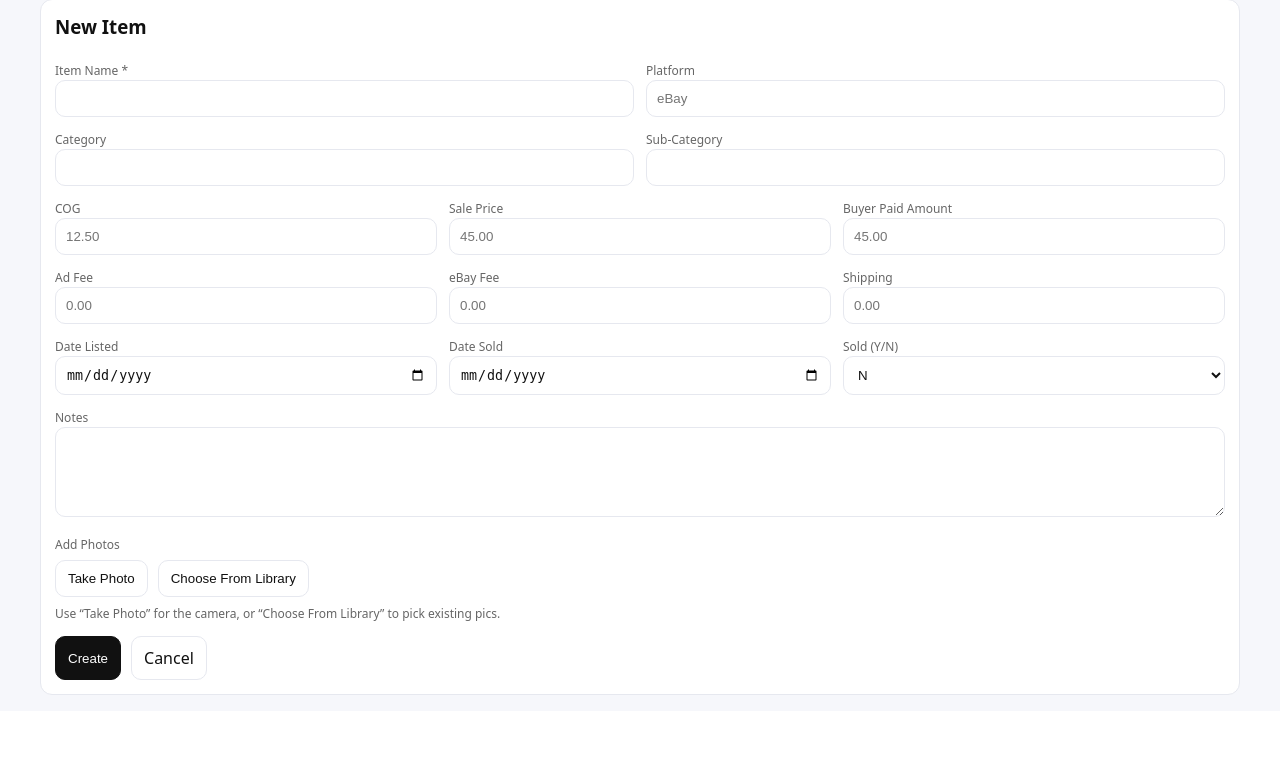
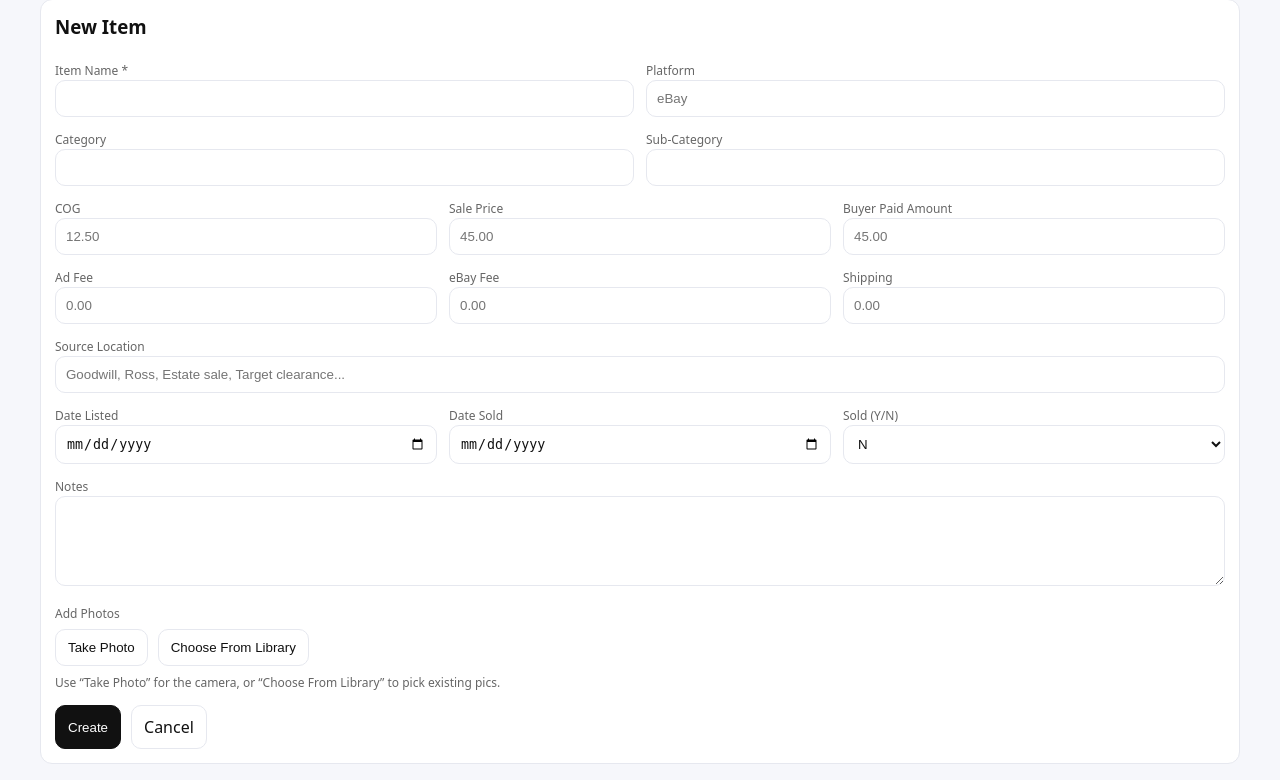
Before and after one commit to xyciasav/ebay-tracker, a Flask app: page /item/new in a window 1280 px wide. Shown: the part 90-870 px from the top of the page. Before the commit the page ends 785 px from the top, so only its background shows below. Run offline with Flask 3, Linux system fonts and the light colour scheme.

Commit message:
Added source column

```diff
--- a/app.py
+++ b/app.py
@@ -396,6 +396,7 @@ def create_app():
                 notes=request.form.get("notes", "").strip() or None,
                 cog=parse_float(request.form.get("cog")),
                 sale_price=parse_float(request.form.get("sale_price")),
+                source_location=request.form.get("source_location", "").strip() or None,
                 ad_fee=parse_float(request.form.get("ad_fee")),
                 ebay_fee=parse_float(request.form.get("ebay_fee")),
                 shipping=parse_float(request.form.get("shipping")),
@@ -472,6 +473,8 @@ def create_app():
             item.sub_category = request.form.get("sub_category", "").strip() or None
             item.platform = request.form.get("platform", "").strip() or None
             item.notes = request.form.get("notes", "").strip() or None
+            item.source_location = request.form.get("source_location", "").strip() or None
+
 
             item.cog = parse_float(request.form.get("cog"))
             item.sale_price = parse_float(request.form.get("sale_price"))
--- a/models.py
+++ b/models.py
@@ -16,6 +16,7 @@ class Item(db.Model):
     sub_category = db.Column(db.String(120), nullable=True)
     platform = db.Column(db.String(120), nullable=True)
     notes = db.Column(db.Text, nullable=True)
+    source_location = db.Column(db.String(120), nullable=True)
 
     cog = db.Column(db.Float, nullable=True)          # cost of goods
     sale_price = db.Column(db.Float, nullable=True)
--- a/templates/index.html
+++ b/templates/index.html
@@ -86,6 +86,7 @@
         <td class="right">{{ "%.2f"|format(it.buyer_paid_amount or 0) }}</td>
         <td class="right">{{ "%.2f"|format(it.net_cost) }}</td>
         <td class="right"><strong>{{ "%.2f"|format(it.gross_profit) }}</strong></td>
+        <td>{{ item.source_location or '' }}</td>
         <td>{{ it.date_listed or "" }}</td>
         <td>{{ it.date_sold or "" }}</td>
         <td>
--- a/templates/item_detail.html
+++ b/templates/item_detail.html
@@ -27,6 +27,7 @@
         </form>
       </div>
     </div>
+<p><strong>Source Location:</strong> {{ item.source_location or '-' }}</p>
 
     <hr style="border:none; border-top:1px solid var(--border); margin:14px 0;">
 
--- a/templates/item_edit.html
+++ b/templates/item_edit.html
@@ -42,6 +42,12 @@
         </datalist>
       </div>
     </div>
+
+ <div style="margin-top:10px;">
+  <label>Source Location</label>
+  <input type="text" name="source_location" value="{{ item.source_location or '' }}" />
+</div>
+
 
     <div class="row" style="display:flex; gap:12px; flex-wrap:wrap; margin-top:10px;">
       <div style="flex:1; min-width:220px;"><label>COG</label><input name="cog" value="{{ item.cog or '' }}"></div>
--- a/templates/item_new.html
+++ b/templates/item_new.html
@@ -73,6 +73,12 @@
       </div>
     </div>
 
+    <div style="margin-top:10px;">
+  <label>Source Location</label>
+  <input type="text" name="source_location" placeholder="Goodwill, Ross, Estate sale, Target clearance..." />
+</div>
+
+
     <div class="row" style="display:flex; gap:12px; flex-wrap:wrap; margin-top:10px;">
       <div style="flex:1; min-width:220px;">
         <label>Date Listed</label>
```
